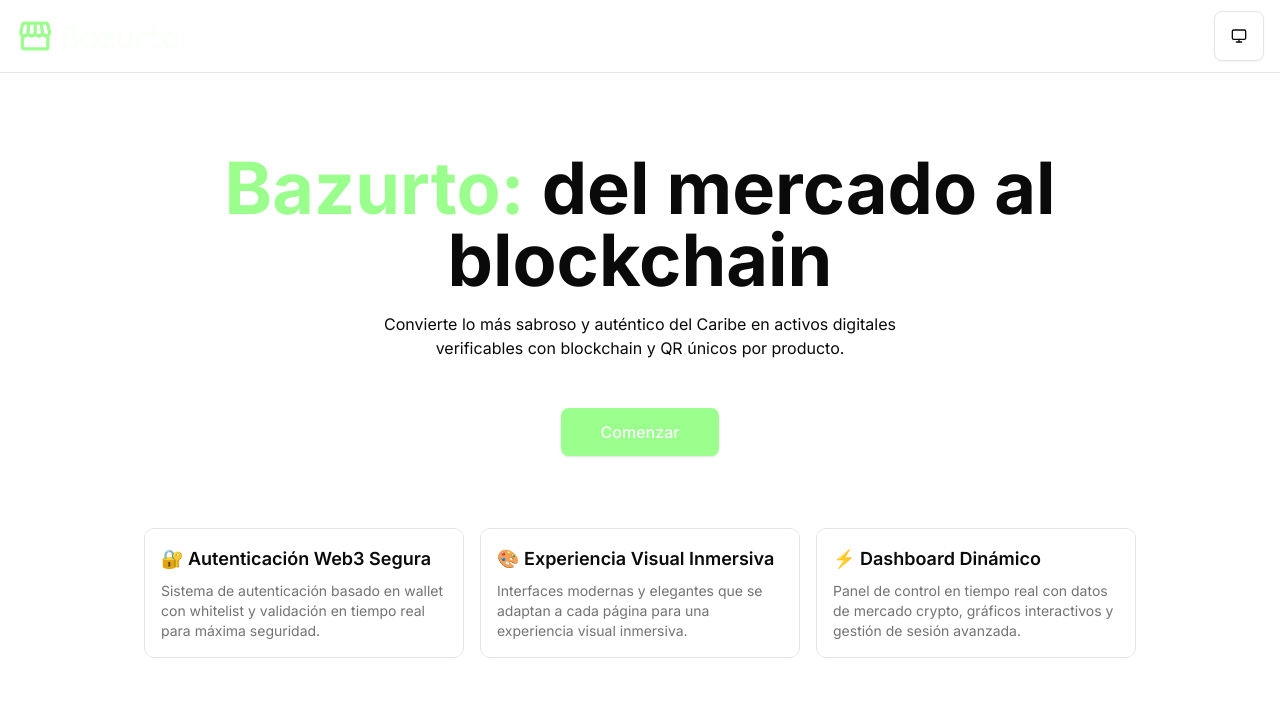
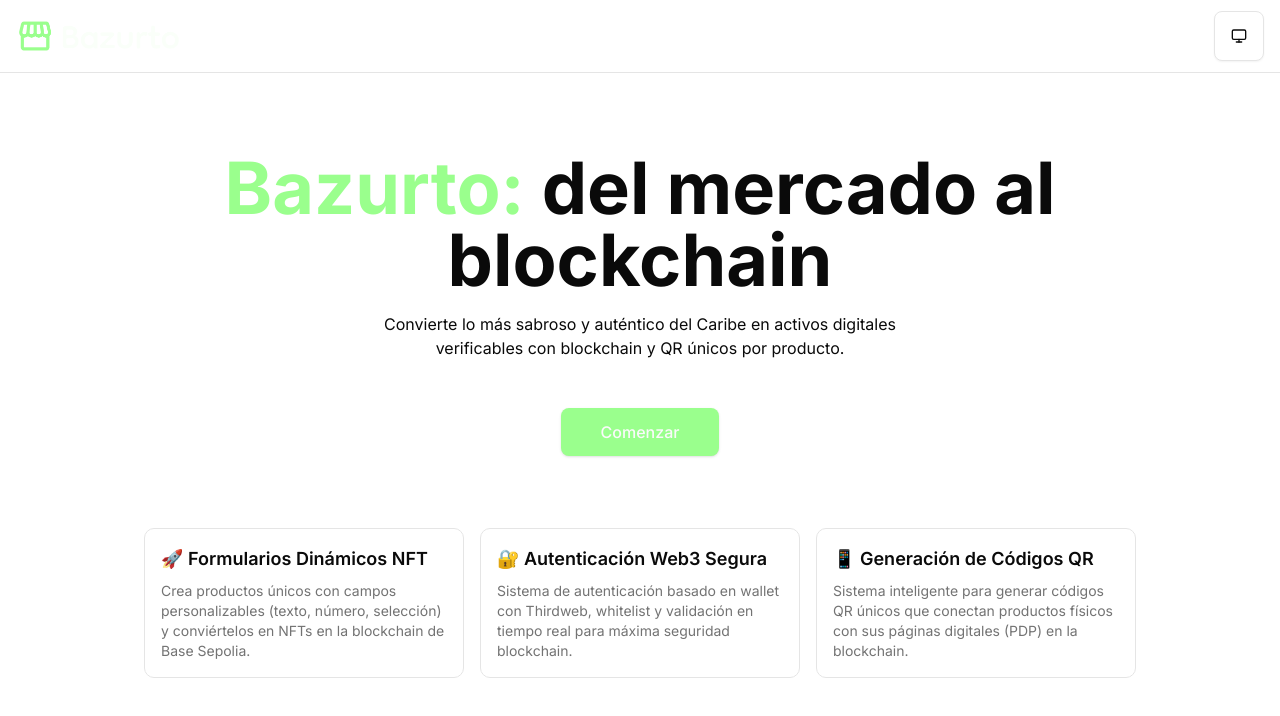
Before and after one commit to webtr3z/trazos-pwa, a Next.js app: page / in a window 1280 px wide. Shown: the top 716 px of the page. Built offline with nearby package versions, Linux system fonts and the light colour scheme; some icons are missing; what thirdweb would draw is missing.

Commit message:
cleaned homepage

```diff
--- a/src/components/data-display/app-features.tsx
+++ b/src/components/data-display/app-features.tsx
@@ -4,21 +4,21 @@ export function AppFeatures() {
   return (
     <div className="grid gap-4 lg:grid-cols-3 justify-center">
       <ArticleCard
-        title="🔐 Autenticación Web3 Segura"
+        title="🚀 Formularios Dinámicos NFT"
         href="#"
-        description="Sistema de autenticación basado en wallet con whitelist y validación en tiempo real para máxima seguridad."
+        description="Crea productos únicos con campos personalizables (texto, número, selección) y conviértelos en NFTs en la blockchain de Base Sepolia."
       />
 
       <ArticleCard
-        title="🎨 Experiencia Visual Inmersiva"
+        title="🔐 Autenticación Web3 Segura"
         href="#"
-        description="Interfaces modernas y elegantes que se adaptan a cada página para una experiencia visual inmersiva."
+        description="Sistema de autenticación basado en wallet con Thirdweb, whitelist y validación en tiempo real para máxima seguridad blockchain."
       />
 
       <ArticleCard
-        title="⚡ Dashboard Dinámico"
+        title="📱 Generación de Códigos QR"
         href="#"
-        description="Panel de control en tiempo real con datos de mercado crypto, gráficos interactivos y gestión de sesión avanzada."
+        description="Sistema inteligente para generar códigos QR únicos que conectan productos físicos con sus páginas digitales (PDP) en la blockchain."
       />
     </div>
   );
```
